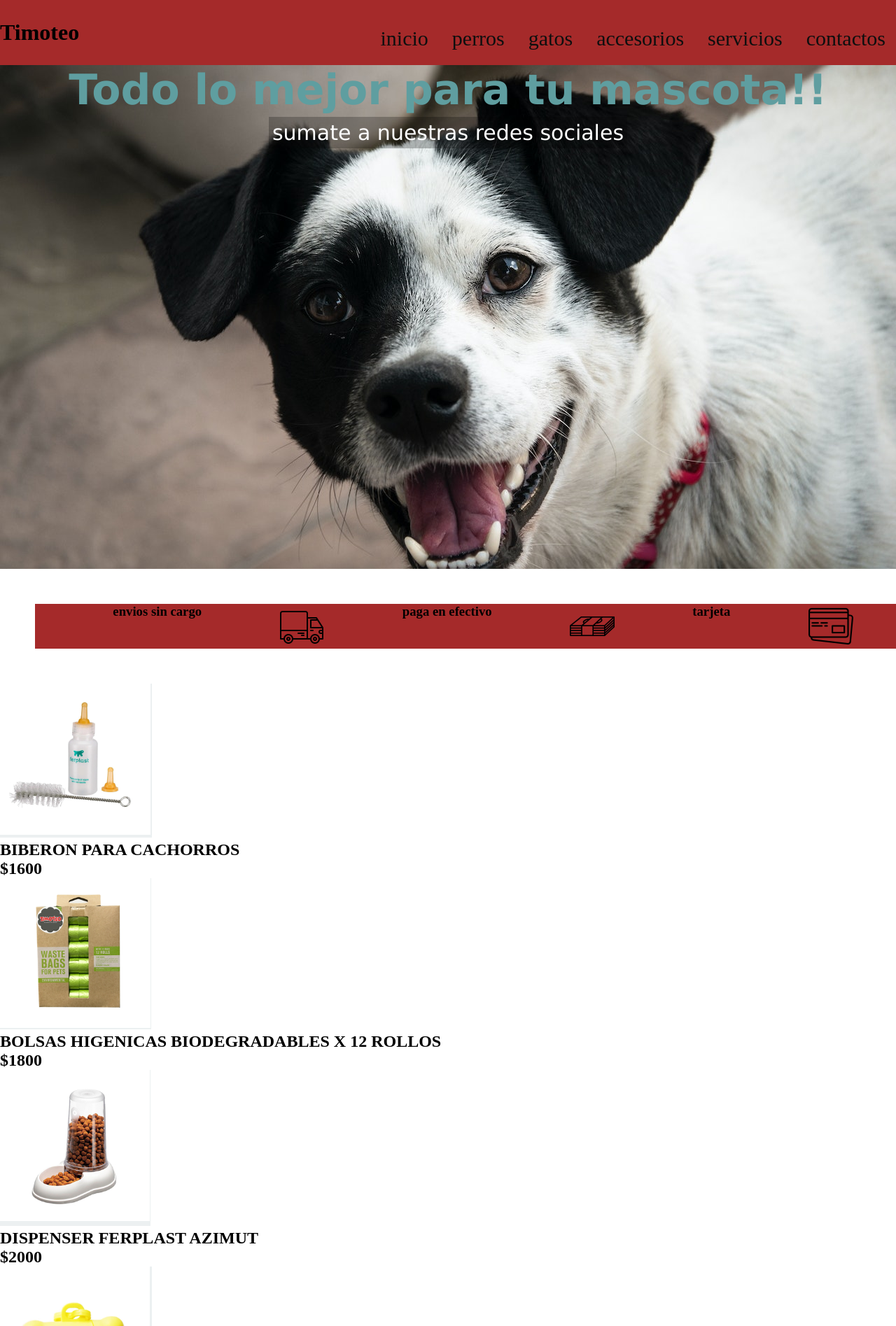
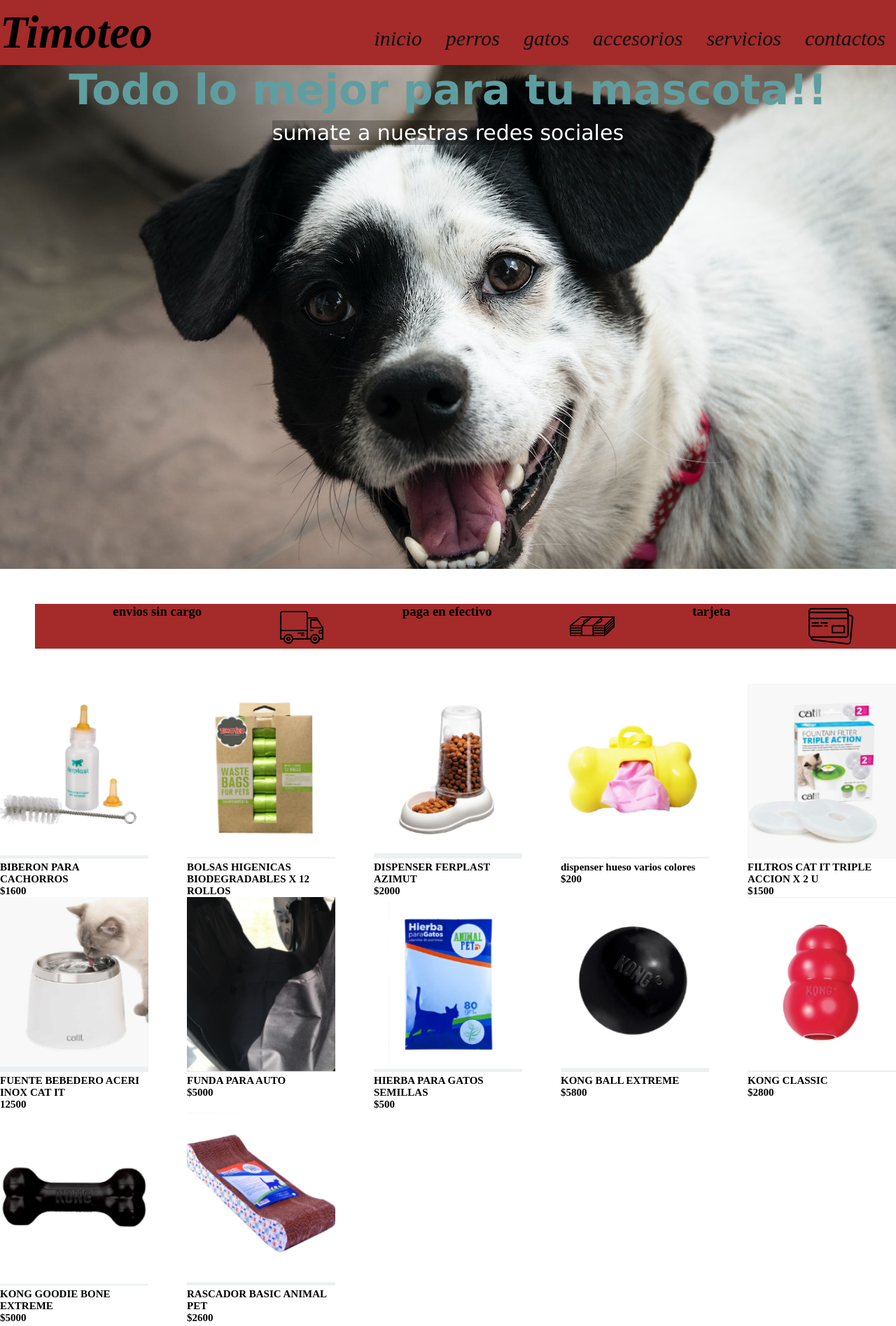
Before and after one commit to melinamariel/3ra-preentrega-Melina-sandoval, a plain HTML site: page pages/accesorios.html in a window 1280 px wide. Shown: the top 1895 px of the page at 70% size. Drawn offline with nearby package versions, Linux system fonts and the light colour scheme.

Commit message:
hice cambios en los enlaces del proyecto

```diff
--- a/css/style.css
+++ b/css/style.css
@@ -3,9 +3,6 @@
     margin: 0;
     padding: 0;
 }
-
-
-
 
 
 /*..index..*/
@@ -27,6 +24,8 @@
     display: inline-block;
     margin: 15px;
     font-size: 55px;
+    font-style:italic;
+
 }
  header nav ul li a{
 
@@ -34,12 +33,16 @@
     color: rgb(13, 15, 15);
     font-size: 30px;
 
+
 }
 .t{
     font-size: 65px;
     text-align:left
 
+}
 
+.t{
+    font-style:oblique;
 }
 
 
@@ -87,6 +90,7 @@
 
 .hero{
     background-image: url(../images/pexels-krystian-bęben-1404727.jpg);
+
     width: 100%;
     height: 90vh;
     font-weight: 100;
@@ -97,13 +101,15 @@
     background-repeat:no-repeat;
     background-position:center;
     background-size: cover;
+
+
 }
 
 .hero a{
    text-decoration: none;
    color:white;
    background-color:rgba(0, 0, 0, 0.247) ;
-   padding: 5px;
+   margin-bottom: 50%;
    font-size: 30px;
 }
 
@@ -197,6 +203,9 @@
     font-size: 15px;
 }
 
+.grid-item h2{
+    font-size: 15px;
+}
 .sumate div{
     margin: 20px;
 }
@@ -265,8 +274,17 @@
 .peluqueria{
     font-size: 20px;
     font-weight: 300;
+
 }
 
+.peluqueria div img{
+
+    margin: 25px;
+}
+.peluqueria{
+
+    margin: 25px;
+}
 .contactos{
 
     display: flex;
--- a/index.htm
+++ b/index.html
@@ -4,7 +4,15 @@
     <meta charset="UTF-8">
     <meta http-equiv="X-UA-Compatible" content="IE=edge">
     <meta name="viewport" content="width=device-width, initial-scale=1.0">
+    <link
+    rel="stylesheet"
+    href="https://cdnjs.cloudflare.com/ajax/libs/animate.css/4.1.1/animate.min.css"
+  />
     <link rel="stylesheet" href="./css/style.css">
+    <link
+    rel="stylesheet"
+
+  />
     <title>Document</title>
 
 
@@ -21,12 +29,12 @@
            <nav >
 
                <ul>
-                   <li><a href="./index.htm">inicio</a></li>
-                   <li><a href="./pages/perros.htm">perros</a></li>
-                   <li><a href="./pages/gatos.htm">gatos</a></li>
-                   <li><a href="./pages/accesorios.htm">accesorios</a></li>
-                   <li><a href="./pages/servicios.htm">servicios</a></li>
-                   <li><a href="./pages/contactos.htm">contactos</a></li>
+                   <li><a href="./index.html">inicio</a></li>
+                   <li><a href="./pages/perros.html">perros</a></li>
+                   <li><a href="./pages/gatos.html">gatos</a></li>
+                   <li><a href="./pages/accesorios.html">accesorios</a></li>
+                   <li><a href="./pages/servicios.html">servicios</a></li>
+                   <li><a href="./pages/contactos.html">contactos</a></li>
 
                </ul>
           </nav>
@@ -37,7 +45,7 @@
     <main>
 
        <section class="hero">
-           <h2>Todo lo mejor para tu mascota!!</h2>
+           <h2 class="animate__animated animate__bounceIn">Todo lo mejor para tu mascota!!</h2>
            <a href="#footer">sumate a nuestras redes sociales</a>
 
 
@@ -49,7 +57,7 @@
           <div>
 
                 <img src="./images/logos/camion.png" alt="camioneta">
-                <h3>envios sin cargo </h3>
+                <h3 class="animate__animated animate__fadeInTopLeft">envios sin cargo </h3>
 
 
 
--- a/pages/accesorios.htm
+++ b/pages/accesorios.html
@@ -4,6 +4,10 @@
     <meta charset="UTF-8">
     <meta http-equiv="X-UA-Compatible" content="IE=edge">
     <meta name="viewport" content="width=device-width, initial-scale=1.0">
+    <link
+    rel="stylesheet"
+    href="https://cdnjs.cloudflare.com/ajax/libs/animate.css/4.1.1/animate.min.css"
+  />
     <link rel="stylesheet" href="../css/style.css">
     <title>Document</title>
 
@@ -13,19 +17,19 @@
 <body>
     <header>
 
-            <H1>Timoteo</H1>
+            <H1 class="t">Timoteo</H1>
 
 
         <nav>
 
             <ul>
 
-            <li><a href="../index.htm">inicio</a></li>
-            <li><a href="./perros.htm">perros</a></li>
-            <li><a href="./gatos.htm">gatos</a></li>
-            <li><a href="./accesorios.htm">accesorios</a></li>
-            <li><a href="./servicios.htm">servicios</a></li>
-            <li><a href="./contactos.htm">contactos</a></li>
+            <li><a href="../index.html">inicio</a></li>
+            <li><a href="./perros.html">perros</a></li>
+            <li><a href="./gatos.html">gatos</a></li>
+            <li><a href="./accesorios.html">accesorios</a></li>
+            <li><a href="./servicios.html">servicios</a></li>
+            <li><a href="./contactos.html">contactos</a></li>
 
 
             </ul>
@@ -35,7 +39,7 @@
     <main>
 
         <section class="hero">
-            <h2>Todo lo mejor para tu mascota!!</h2>
+            <h2 class="animate__animated animate__bounceIn">Todo lo mejor para tu mascota!!</h2>
             <a href="#footer">sumate a nuestras redes sociales</a>
 
         </section>
@@ -56,74 +60,74 @@
 
         </section>
 
-        <section>
-            <div>
+        <section class="grid-productos">
+            <div class="grid-item">
             <img src="../images/accesorios/biberon para cachorros.png" alt="">
             <h2>BIBERON PARA CACHORROS</h2>
             <h2>$1600</h2>
            </div>
 
-           <div>
+           <div class="grid-item">
             <img src="../images/accesorios/bolsas higenicas biodegradables x 12 rollos.png" alt="">
             <h2>BOLSAS HIGENICAS BIODEGRADABLES X 12 ROLLOS</h2>
             <h2>$1800</h2>
            </div>
 
-           <div>
+           <div class="grid-item">
             <img src="../images/accesorios/dispenser ferplast azimut .png" alt="">
             <h2>DISPENSER FERPLAST AZIMUT</h2>
             <h2>$2000</h2>
            </div>
 
-           <div>
+           <div class="grid-item">
             <img src="../images/accesorios/dispenser hueso varios colores.png" alt="">
             <h2>dispenser hueso varios colores</h2>
             <h2>$200</h2>
            </div>
 
-           <div>
+           <div class="grid-item">
             <img src="../images/accesorios/filtros cat it triple accion x 2 u.png" alt="">
             <h2>FILTROS CAT IT TRIPLE ACCION X 2 U</h2>
             <h2>$1500</h2>
            </div>
 
-           <div>
+           <div class="grid-item">
             <img src="../images/accesorios/fuente bebedero acero inox cat it.png" alt="">
             <h2>FUENTE BEBEDERO ACERI INOX CAT IT</h2>
             <h2>12500</h2>
            </div>
 
-           <div>
+           <div class="grid-item">
             <img src="../images/accesorios/funda para auto.png" alt="">
             <h2>FUNDA PARA AUTO</h2>
             <h2>$5000</h2>
            </div>
 
-           <div>
+           <div class="grid-item">
             <img src="../images/accesorios/hierba gatera para gatos semillas.png" alt="">
             <h2>HIERBA PARA GATOS SEMILLAS</h2>
             <h2>$500</h2>
            </div>
 
-           <div>
+           <div class="grid-item">
 <img src="../images/accesorios/kong ball extreme.png" alt="">
 <h2>KONG BALL EXTREME</h2>
 <h2>$5800</h2>
            </div>
 
-           <div>
+           <div class="grid-item">
             <img src="../images/accesorios/kong classic.png" alt="">
             <h2>KONG CLASSIC</h2>
             <h2>$2800</h2>
            </div>
 
-           <div>
+           <div class="grid-item">
             <img src="../images/accesorios/kong goodie bone extreme.png" alt="">
             <h2>KONG GOODIE BONE EXTREME</h2>
             <h2>$5000</h2>
            </div>
 
-           <div>
+           <div class="grid-item">
             <img src="../images/accesorios/rascador basic animal pet.png" alt="">
             <h2>RASCADOR BASIC ANIMAL PET</h2>
             <h2>$2600</h2>
```
Also changed, not shown: pages/contactos.html (renamed from pages/contactos.htm, +12 -8 lines), pages/gatos.html (renamed from pages/gatos.htm, +12 -8 lines), pages/perros.html (renamed from pages/perros.htm, +11 -7 lines), pages/servicios.html (renamed from pages/servicios.htm, +14 -8 lines). Lines whose indentation alone changed are shown as unchanged.
